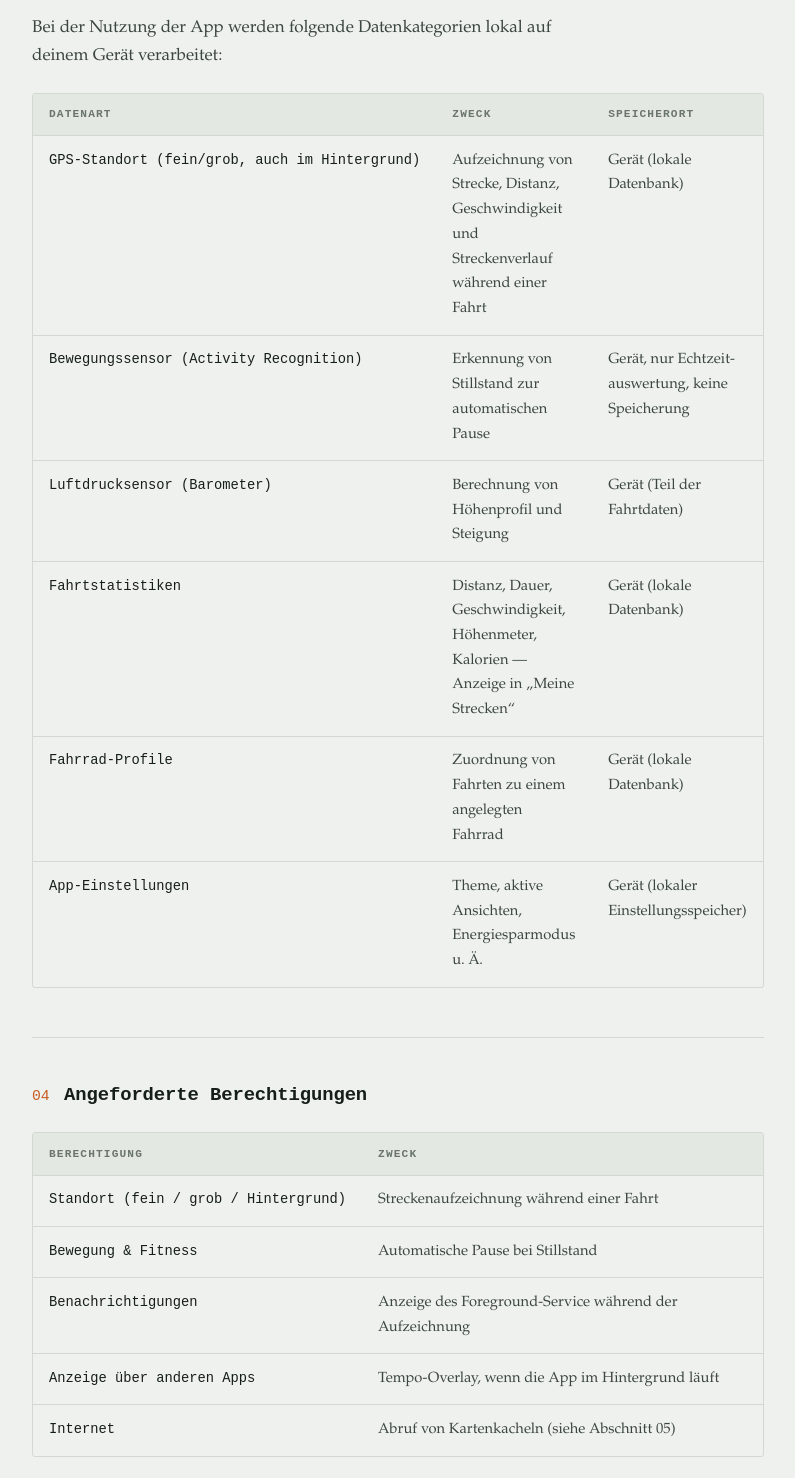
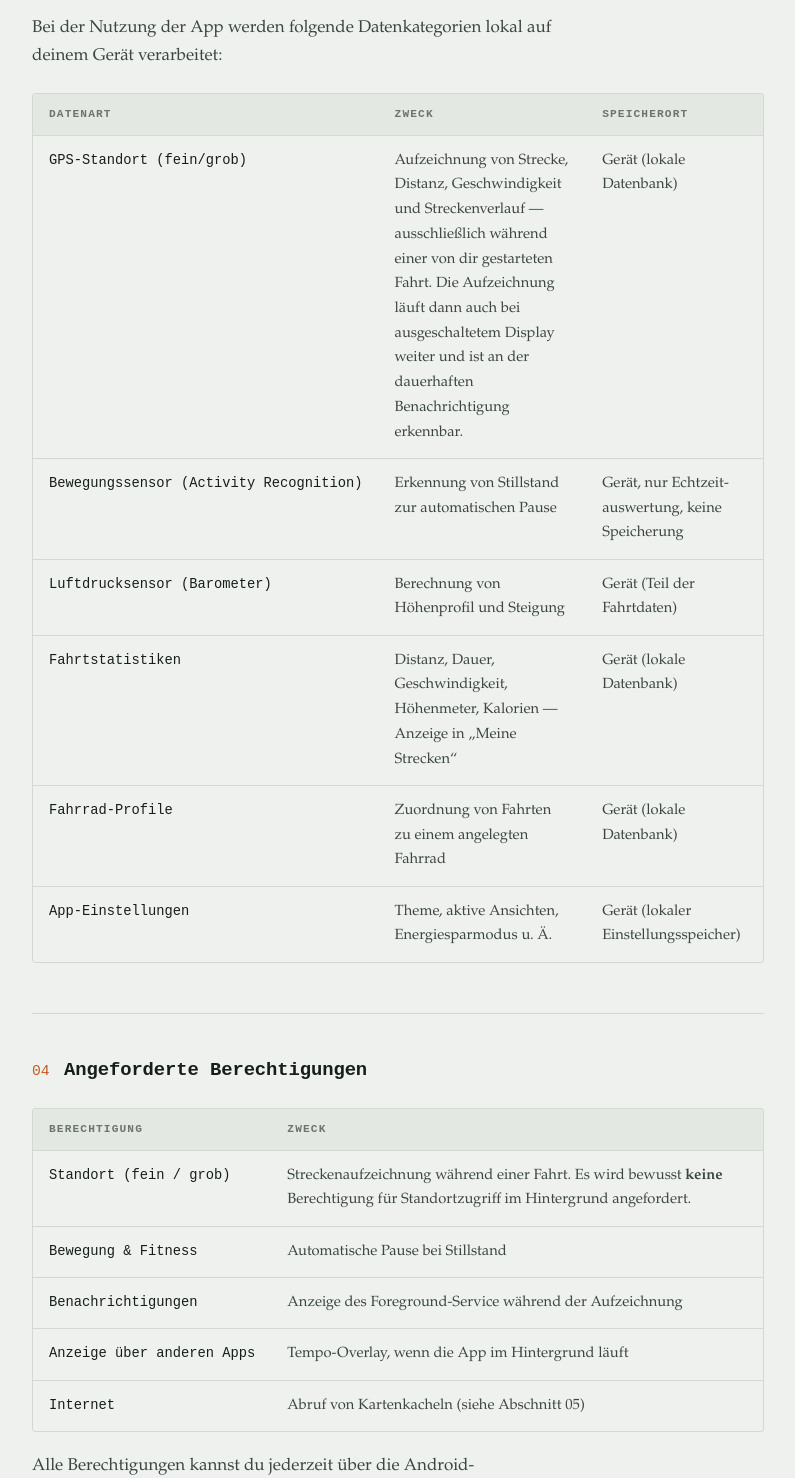
Before and after one commit to supremedk1985/CurruBike-privacy, a plain HTML site: page index.html in a window 1280 px wide. Shown: the part 1322-2800 px from the top of the page, without its empty margins (242-1037 px from the left). Drawn offline with Linux system fonts and the light colour scheme.

Commit message:
Standortzugriff im Hintergrund aus der Datenschutzerklärung entfernt
Die App fordert ACCESS_BACKGROUND_LOCATION nicht mehr an: Die Aufzeichnung
läuft in einem aus dem Vordergrund gestarteten Foreground Service, der
Standortdaten auch bei ausgeschaltetem Display weiterliefert. Die
Datenschutzerklärung beschrieb bisher einen Zugriff, den es nicht gibt.

Co-Authored-By: Claude Opus 5 (1M context) <noreply@anthropic.com>
Claude-Session: https://claude.ai/code/session_018U7AooK3UB72swnMa6ybuv

```diff
--- a/index.html
+++ b/index.html
@@ -295,7 +295,7 @@
     <div class="eyebrow">CurruBike · Fahrradcomputer-App</div>
     <h1>Datenschutzerklärung</h1>
     <div class="meta-row">
-      <span>Stand: <b>21. Juli 2026</b></span>
+      <span>Stand: <b>30. Juli 2026</b></span>
       <span>Verantwortlicher: <b>Daniel K.</b></span>
       <span>Kontakt: <b><a href="mailto:1985dk1@googlemail.com">1985dk1@googlemail.com</a></b></span>
     </div>
@@ -353,8 +353,8 @@
         </thead>
         <tbody>
           <tr>
-            <td class="key">GPS-Standort (fein/grob, auch im Hintergrund)</td>
-            <td>Aufzeichnung von Strecke, Distanz, Geschwindigkeit und Streckenverlauf während einer Fahrt</td>
+            <td class="key">GPS-Standort (fein/grob)</td>
+            <td>Aufzeichnung von Strecke, Distanz, Geschwindigkeit und Streckenverlauf — ausschließlich während einer von dir gestarteten Fahrt. Die Aufzeichnung läuft dann auch bei ausgeschaltetem Display weiter und ist an der dauerhaften Benachrichtigung erkennbar.</td>
             <td>Gerät (lokale Datenbank)</td>
           </tr>
           <tr>
@@ -398,7 +398,7 @@
           <tr><th>Berechtigung</th><th>Zweck</th></tr>
         </thead>
         <tbody>
-          <tr><td class="key">Standort (fein / grob / Hintergrund)</td><td>Streckenaufzeichnung während einer Fahrt</td></tr>
+          <tr><td class="key">Standort (fein / grob)</td><td>Streckenaufzeichnung während einer Fahrt. Es wird bewusst <strong>keine</strong> Berechtigung für Standortzugriff im Hintergrund angefordert.</td></tr>
           <tr><td class="key">Bewegung &amp; Fitness</td><td>Automatische Pause bei Stillstand</td></tr>
           <tr><td class="key">Benachrichtigungen</td><td>Anzeige des Foreground-Service während der Aufzeichnung</td></tr>
           <tr><td class="key">Anzeige über anderen Apps</td><td>Tempo-Overlay, wenn die App im Hintergrund läuft</td></tr>
@@ -567,7 +567,7 @@
 
   <footer class="foot">
     <span>CurruBike — Datenschutzerklärung</span>
-    <span class="mono">Stand 21.07.2026</span>
+    <span class="mono">Stand 30.07.2026</span>
   </footer>
 
 </div>
```
